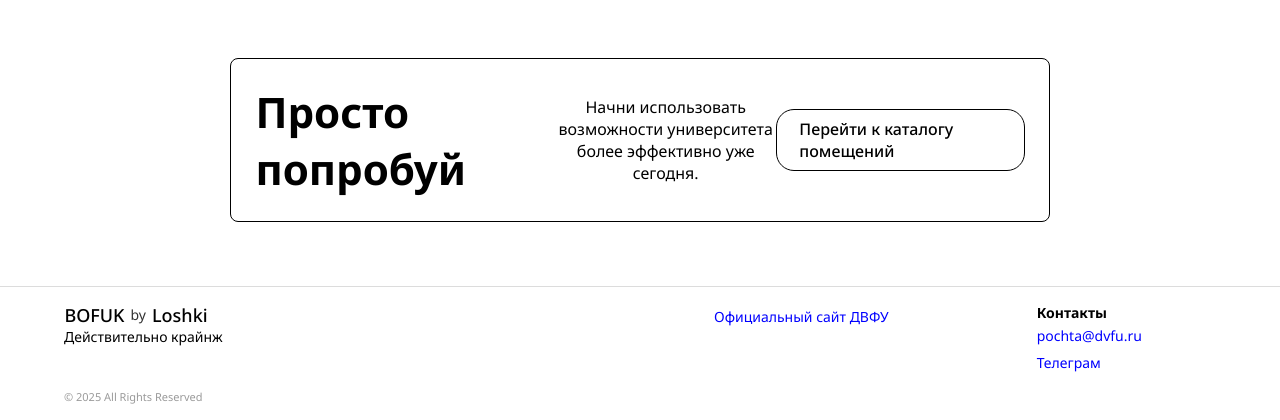
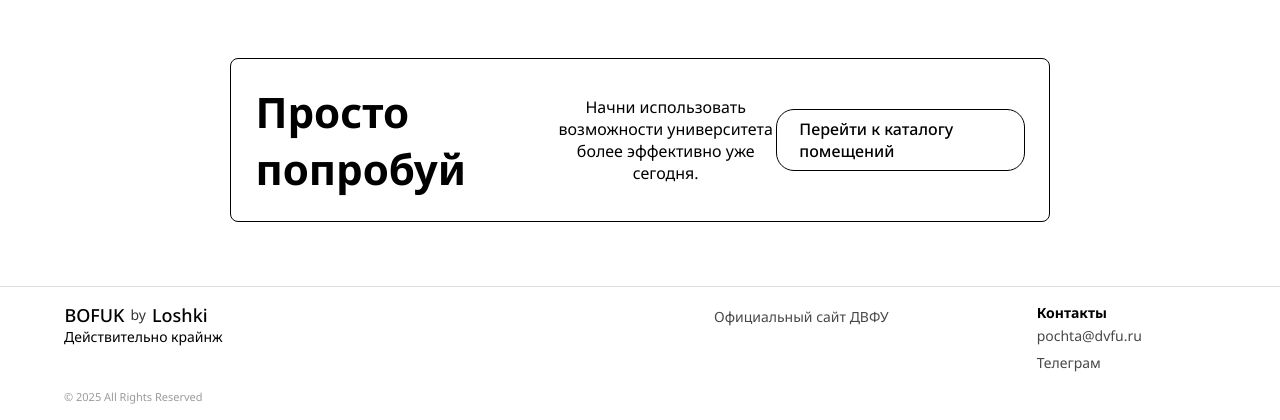
Before and after one commit to FFkuralator/web_service_DRG, a Flask app: page / in a window 1280 px wide. Shown: the part 5371-5791 px from the top of the page. Run offline with Flask 3, Linux system fonts and the light colour scheme.

Commit message:
Update base.css

```diff
--- a/app/static/css/base.css
+++ b/app/static/css/base.css
@@ -45,10 +45,6 @@
 .logo_text {
     font-size: 18px;
     font-weight: 500;
-}
-
-.header_nav {
-
 }
 
 .burger_button {
@@ -116,8 +112,13 @@
 }
 
 .footer_link {
-    color: blue;
     margin: 4px 0;
+    color: rgb(72, 72, 72);
+    height: fit-content;
+}
+.footer_link:hover {
+    color: black;
+    text-decoration: underline;
 }
 
 .legal_copyright {
```
